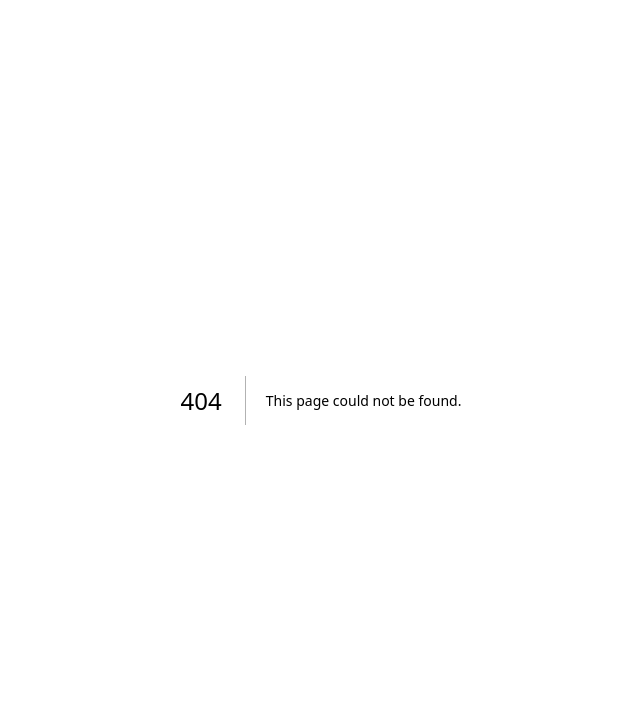
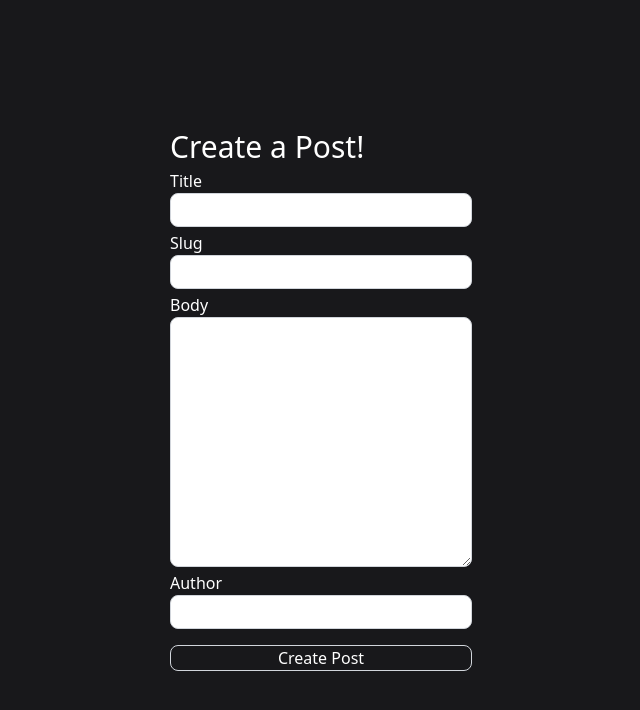
Before and after one commit to gabrielforster/next-experimental-app-blog, a Next.js app: page /create in a window 1280 px wide. Before the commit this address had no page. Shown: the top 710 px of the page, without its empty margins (319-959 px from the left). Built offline with nearby package versions, Linux system fonts and the light colour scheme.

Commit message:
feat: create route

```diff
--- /dev/null
+++ b/app/create/layout.tsx
@@ -0,0 +1,16 @@
+export default function CreatePostLayout({
+  children,
+}: {
+  children: React.ReactNode
+}) {
+  return (
+    <html lang="pt">
+      <head>
+        <title>Next Blog | Create a Post</title>
+        <meta name="description" content="Create a post page!" />
+        <link rel="icon" href="/favicon.ico" />
+      </head>
+      <body>{children}</body>
+    </html>
+  )
+}
--- /dev/null
+++ b/app/create/page.tsx
@@ -0,0 +1,101 @@
+"use client";
+import { useState } from "react";
+import styles from "./create.module.css";
+
+export default function CreatePostPage() {
+  const [title, setTitle] = useState<string>('');
+  const [slug, setSlug] = useState<string>('');
+  const [body, setBody] = useState<string>('');
+  const [author, setAuthor] = useState<string>('');
+
+  async function createPost() {
+    const res = await fetch("/api/posts", {
+      method: "POST",
+      headers: {
+        "Content-Type": "application/json",
+      },
+      body: JSON.stringify({
+        title,
+        slug,
+        body,
+        author,
+      }),
+    });
+    const json = await res.json();
+    console.log(json);
+  }
+
+  function getDivStyle() {
+    return "flex flex-col mt-1";
+  }
+
+  function getInputStyle() {
+    return "border border-gray-300 rounded-lg text-zinc-800 p-1";
+  }
+
+  return (
+    <>
+      <main className="grid place-items-center min-h-screen">
+        <form method="POST" className="flex flex-col justify-center">
+          <h1 className="text-3xl">Create a Post!</h1>
+          <div className={getDivStyle()}>
+            <label htmlFor="title">Title</label>
+            <input
+              className={getInputStyle()}
+              value={title}
+              onChange={({ target }) => setTitle(target.value)}
+              type="text"
+              name="title"
+              id="title"
+            />
+          </div>
+
+          <div className={getDivStyle()}>
+            <label htmlFor="slug">Slug</label>
+            <input
+              className={getInputStyle()}
+              value={slug}
+              onChange={({ target }) => setSlug(target.value)}
+              type="text"
+              name="slug"
+              id="slug"
+            />
+          </div>
+
+          <div className={getDivStyle()}>
+            <label htmlFor="body">Body</label>
+            <textarea
+              className={getInputStyle()}
+              value={body}
+              onChange={({ target }) => setBody(target.value)}
+              name="body"
+              id="body"
+              cols={30}
+              rows={10}
+            />
+          </div>
+
+          <div className={getDivStyle()}>
+            <label htmlFor="author">Author</label>
+            <input
+              className={getInputStyle()}
+              value={author}
+              onChange={({ target }) => setAuthor(target.value)}
+              type="text"
+              name="author"
+              id="author"
+            />
+          </div>
+
+          <button
+            onClick={createPost}
+            type="submit"
+            className="mt-4 w-full border border-gray-300 rounded-lg"
+          >
+            Create Post
+          </button>
+        </form>
+      </main>
+    </>
+  );
+}
```
